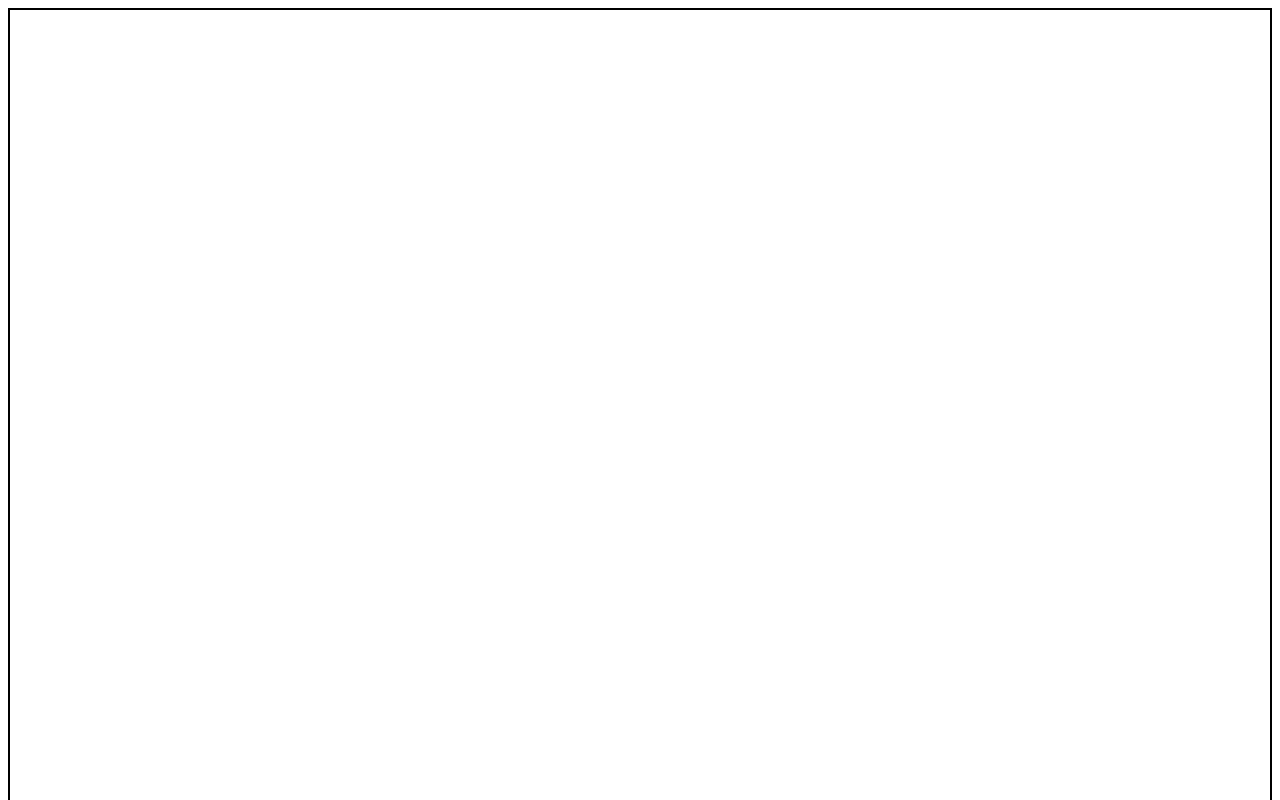
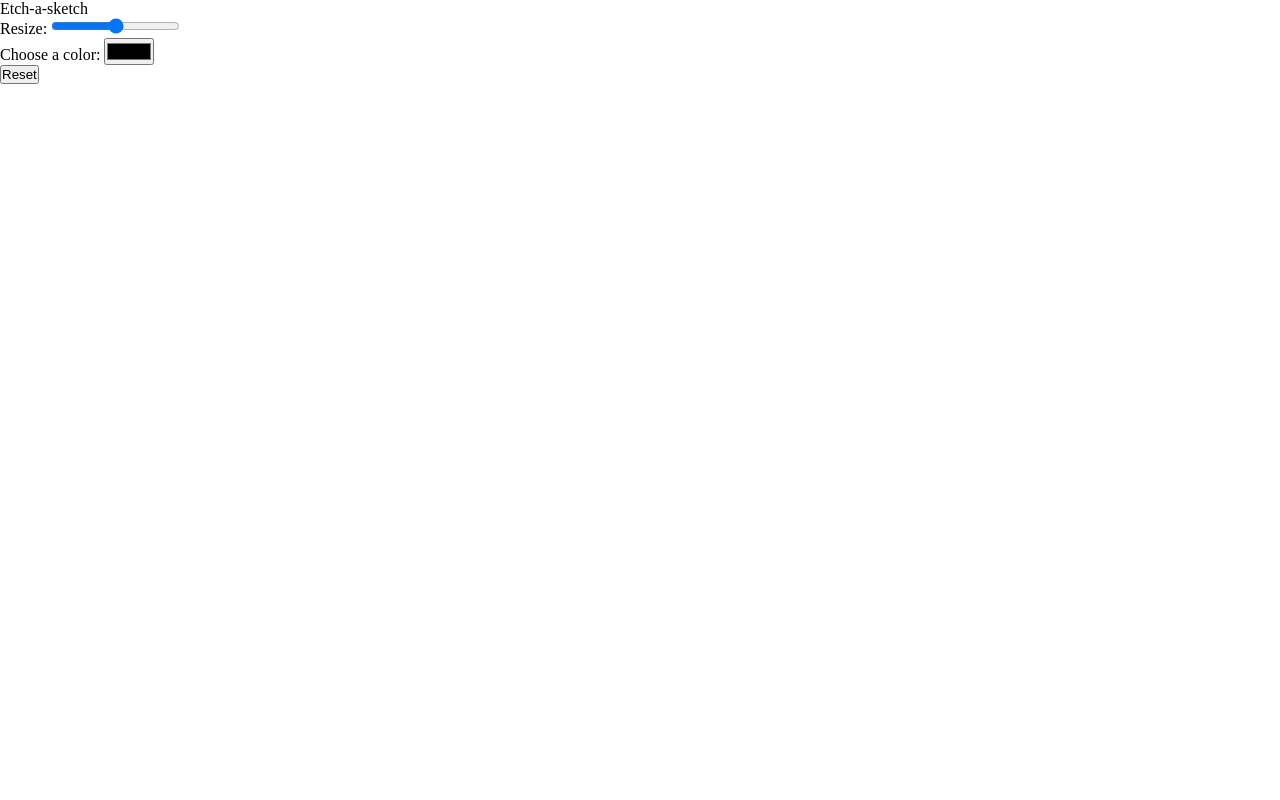
Before and after one commit to exequielyuri/odin-etch-a-sketch, a plain HTML site: page index.html in a window 1280 px wide. Shown: the top 800 px of the page. Drawn offline with Linux system fonts and the light colour scheme.

Commit message:
Add title and buttons

```diff
--- a/index.html
+++ b/index.html
@@ -10,6 +10,22 @@
     <script defer src="./script.js"></script>
 </head>
 <body>
-    <div id="container"></div>
+    <div id="text">
+        <div>Etch-a-sketch</div>
+        <div id="settings">
+            <div class="slide-container">
+                Resize:
+                <input type="range" min="" max="" value="" class="slider">
+            </div>
+            <div class="color-picker">
+                Choose a color:
+                <input type="color">
+            </div>
+            <button>Reset</button>
+        </div>
+    </div>
+    <div id="board">
+        <div id="grid"></div>
+    </div>
 </body>
 </html>
```
